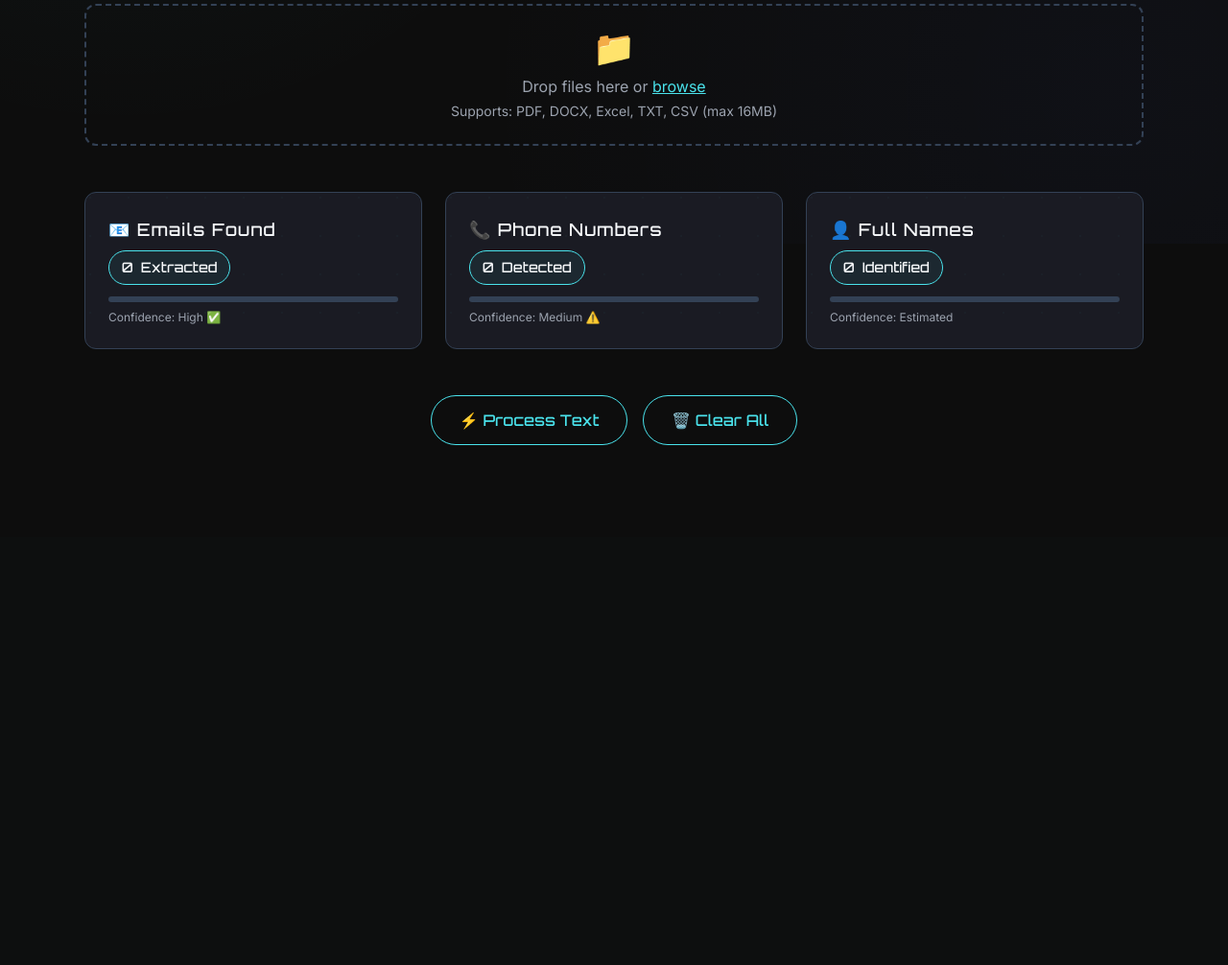
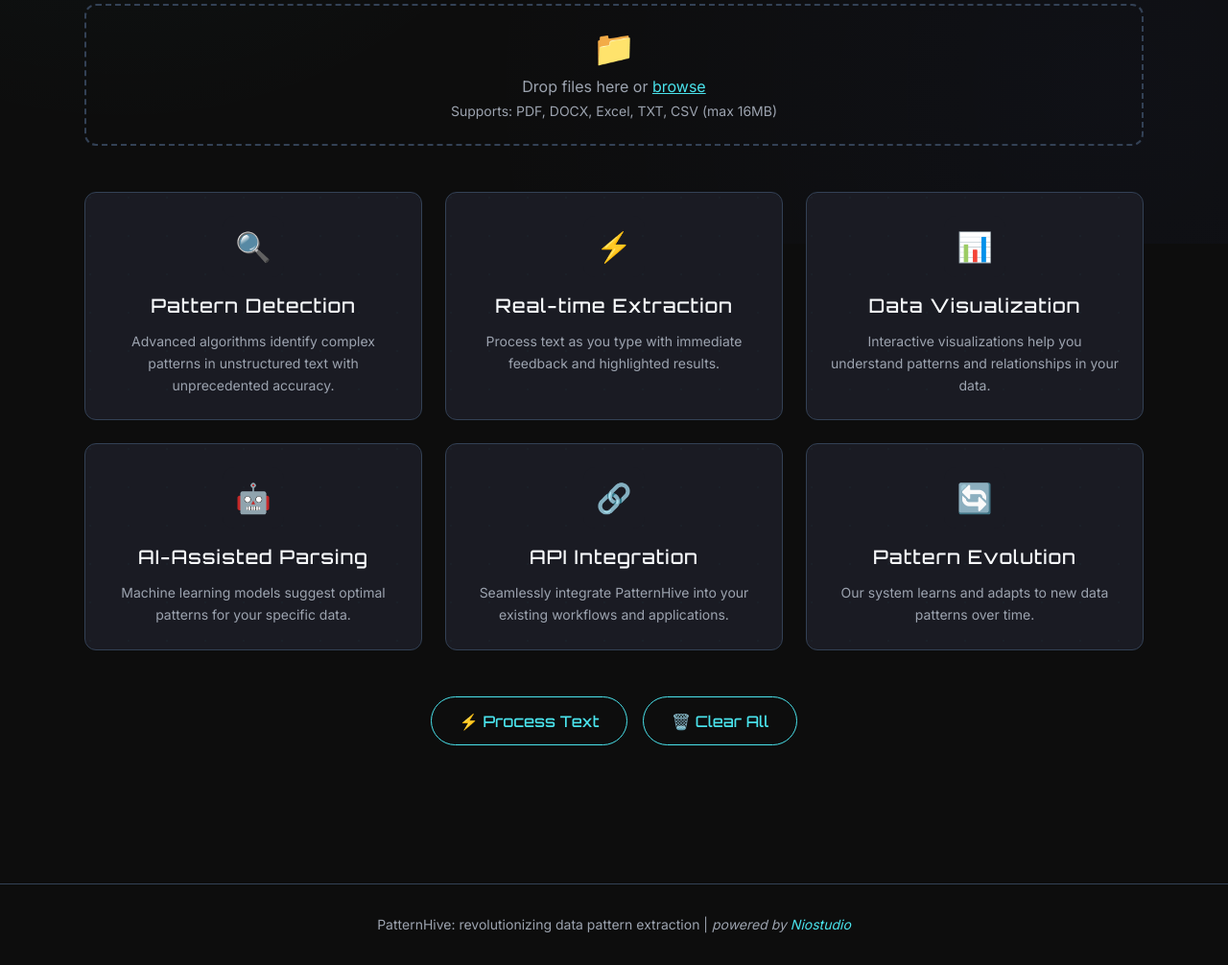
Before and after one commit to Nio-33/PatternHive, a Flask app: page / in a window 1280 px wide. Shown: the part 546-1552 px from the top of the page at 96% size. Before the commit the page ends 1010 px from the top, so only its background shows below. Run offline with Flask 3, Linux system fonts and the light colour scheme; some libraries are stand-ins or nearby versions.

Commit message:
Update homepage with new features section and footer
- Replace extraction preview cards with 6 feature cards (Pattern Detection, Real-time Extraction, Data Visualization, AI-Assisted Parsing, API Integration, Pattern Evolution)
- Add footer with PatternHive branding and Niostudio attribution
- Clean up JavaScript to remove references to old extraction elements
- Maintain consistent futuristic design with existing color scheme

🤖 Generated with [Claude Code](https://claude.ai/code)

Co-Authored-By: Claude <noreply@anthropic.com>

```diff
--- a/templates/index.html
+++ b/templates/index.html
@@ -372,42 +372,84 @@
             </div>
         </section>
 
-        <!-- === EXTRACTION PREVIEW === -->
-        <section class="grid md:grid-cols-3 gap-6 mb-12" id="preview-section">
-            <!-- Emails Card -->
-            <div class="data-card">
-                <h3 class="text-lg mb-2">📧 Emails Found</h3>
-                <div class="count-badge mb-3">
-                    <span id="emailCount">0</span> Extracted
+        <!-- === FEATURES SECTION === -->
+        <section class="grid md:grid-cols-2 lg:grid-cols-3 gap-6 mb-12" id="features-section">
+            <!-- Pattern Detection -->
+            <div class="data-card text-center">
+                <div class="mb-4">
+                    <div class="w-16 h-16 mx-auto bg-slate rounded-xl flex items-center justify-center">
+                        <span class="text-3xl">🔍</span>
+                    </div>
                 </div>
-                <div class="progress-container mb-2">
-                    <div class="progress-bar" id="emailBar" style="width: 0%"></div>
-                </div>
-                <div class="text-cool-gray text-xs">Confidence: High ✅</div>
+                <h3 class="text-xl mb-3 font-orbitron">Pattern Detection</h3>
+                <p class="text-cool-gray text-sm leading-relaxed">
+                    Advanced algorithms identify complex patterns in unstructured text with unprecedented accuracy.
+                </p>
             </div>
 
-            <!-- Phones Card -->
-            <div class="data-card">
-                <h3 class="text-lg mb-2">📞 Phone Numbers</h3>
-                <div class="count-badge mb-3">
-                    <span id="phoneCount">0</span> Detected
+            <!-- Real-time Extraction -->
+            <div class="data-card text-center">
+                <div class="mb-4">
+                    <div class="w-16 h-16 mx-auto bg-slate rounded-xl flex items-center justify-center">
+                        <span class="text-3xl">⚡</span>
+                    </div>
                 </div>
-                <div class="progress-container mb-2">
-                    <div class="progress-bar" id="phoneBar" style="width: 0%"></div>
-                </div>
-                <div class="text-cool-gray text-xs">Confidence: Medium ⚠️</div>
+                <h3 class="text-xl mb-3 font-orbitron">Real-time Extraction</h3>
+                <p class="text-cool-gray text-sm leading-relaxed">
+                    Process text as you type with immediate feedback and highlighted results.
+                </p>
             </div>
 
-            <!-- Names Card -->
-            <div class="data-card">
-                <h3 class="text-lg mb-2">👤 Full Names</h3>
-                <div class="count-badge mb-3">
-                    <span id="nameCount">0</span> Identified
+            <!-- Data Visualization -->
+            <div class="data-card text-center">
+                <div class="mb-4">
+                    <div class="w-16 h-16 mx-auto bg-slate rounded-xl flex items-center justify-center">
+                        <span class="text-3xl">📊</span>
+                    </div>
                 </div>
-                <div class="progress-container mb-2">
-                    <div class="progress-bar" id="nameBar" style="width: 0%"></div>
+                <h3 class="text-xl mb-3 font-orbitron">Data Visualization</h3>
+                <p class="text-cool-gray text-sm leading-relaxed">
+                    Interactive visualizations help you understand patterns and relationships in your data.
+                </p>
+            </div>
+
+            <!-- AI-Assisted Parsing -->
+            <div class="data-card text-center">
+                <div class="mb-4">
+                    <div class="w-16 h-16 mx-auto bg-slate rounded-xl flex items-center justify-center">
+                        <span class="text-3xl">🤖</span>
+                    </div>
                 </div>
-                <div class="text-cool-gray text-xs">Confidence: Estimated</div>
+                <h3 class="text-xl mb-3 font-orbitron">AI-Assisted Parsing</h3>
+                <p class="text-cool-gray text-sm leading-relaxed">
+                    Machine learning models suggest optimal patterns for your specific data.
+                </p>
+            </div>
+
+            <!-- API Integration -->
+            <div class="data-card text-center">
+                <div class="mb-4">
+                    <div class="w-16 h-16 mx-auto bg-slate rounded-xl flex items-center justify-center">
+                        <span class="text-3xl">🔗</span>
+                    </div>
+                </div>
+                <h3 class="text-xl mb-3 font-orbitron">API Integration</h3>
+                <p class="text-cool-gray text-sm leading-relaxed">
+                    Seamlessly integrate PatternHive into your existing workflows and applications.
+                </p>
+            </div>
+
+            <!-- Pattern Evolution -->
+            <div class="data-card text-center">
+                <div class="mb-4">
+                    <div class="w-16 h-16 mx-auto bg-slate rounded-xl flex items-center justify-center">
+                        <span class="text-3xl">🔄</span>
+                    </div>
+                </div>
+                <h3 class="text-xl mb-3 font-orbitron">Pattern Evolution</h3>
+                <p class="text-cool-gray text-sm leading-relaxed">
+                    Our system learns and adapts to new data patterns over time.
+                </p>
             </div>
         </section>
 
@@ -421,6 +463,13 @@
 
     </div>
 
+    <!-- === FOOTER === -->
+    <footer class="text-center py-8 border-t border-translucent-blue mt-12">
+        <p class="text-cool-gray text-sm">
+            PatternHive: revolutionizing data pattern extraction | <em>powered by <a href="#" class="text-electric-blue hover:underline" onclick="showNotification('Niostudio link not yet configured', 'warning'); return false;">Niostudio</a></em>
+        </p>
+    </footer>
+
     <!-- === NOTIFICATION SYSTEM === -->
     <div id="notification-container" class="fixed top-4 right-4 z-50" aria-live="polite"></div>
 
@@ -433,13 +482,7 @@
         const wordCount = document.getElementById('wordCount');
         const lineCount = document.getElementById('lineCount');
 
-        const emailCount = document.getElementById('emailCount');
-        const phoneCount = document.getElementById('phoneCount');
-        const nameCount = document.getElementById('nameCount');
-
-        const emailBar = document.getElementById('emailBar');
-        const phoneBar = document.getElementById('phoneBar');
-        const nameBar = document.getElementById('nameBar');
+        // Remove references to old extraction preview elements
 
         const uploadArea = document.getElementById('upload-area');
         const fileInput = document.getElementById('file-input');
@@ -456,22 +499,7 @@
         function updateStats() {
             const text = input.value || '';
 
-            const emails = text.match(emailRegex) || [];
-            const phones = text.match(phoneRegex) || [];
-            const names = text.match(nameRegex) || [];
-
-            // Animated counters
-            emailCount.textContent = emails.length;
-            phoneCount.textContent = phones.length;
-            nameCount.textContent = names.length;
-
-            // Progress bars
-            const max = Math.max(emails.length, phones.length, names.length, 1);
-            emailBar.style.width = `${(emails.length / max) * 100}%`;
-            phoneBar.style.width = `${(phones.length / max) * 100}%`;
-            nameBar.style.width = `${(names.length / max) * 100}%`;
-
-            // Character stats
+            // Character stats only
             charCount.textContent = text.length;
             wordCount.textContent = text.trim() ? text.trim().split(/\s+/).length : 0;
             lineCount.textContent = text.split('\n').length;
```
